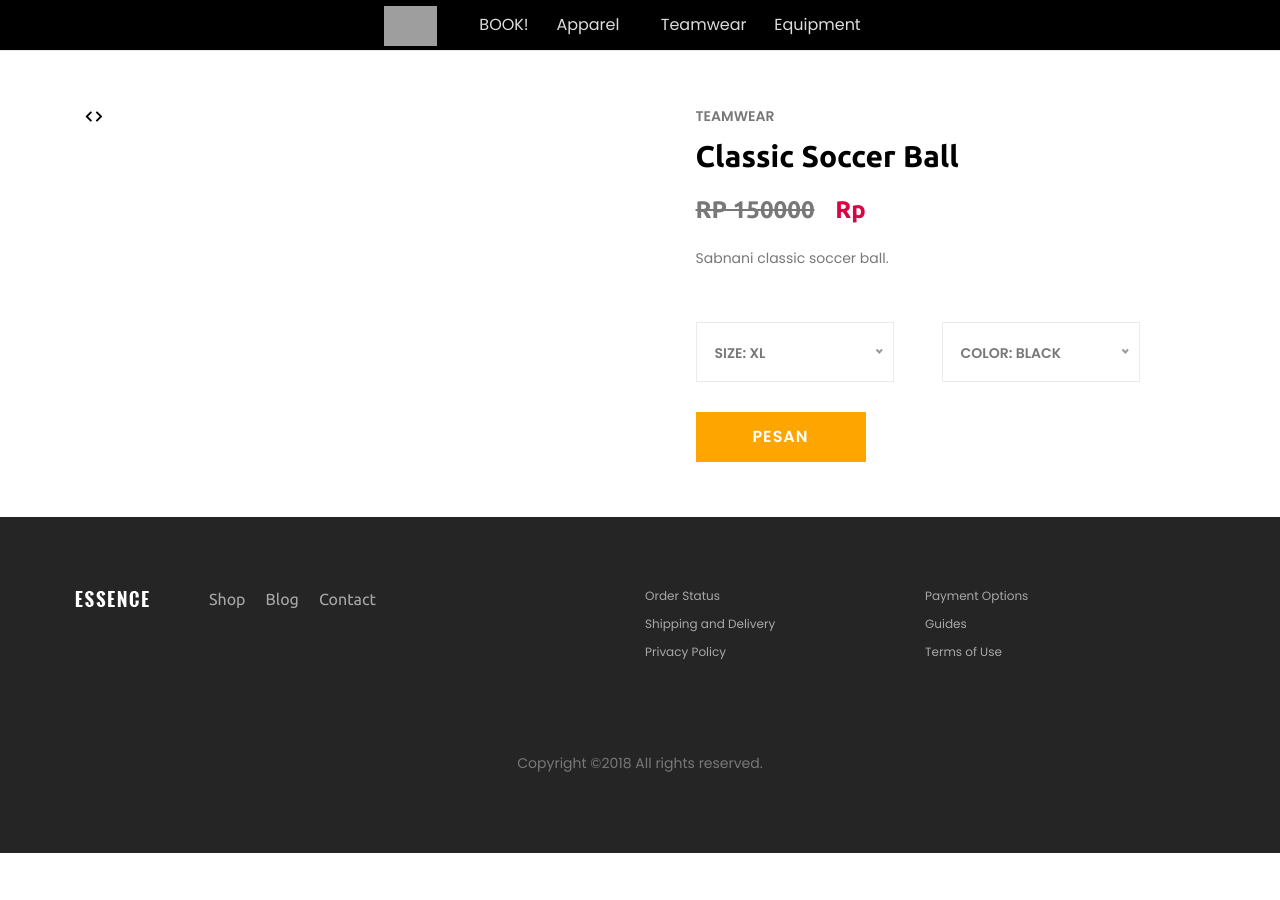
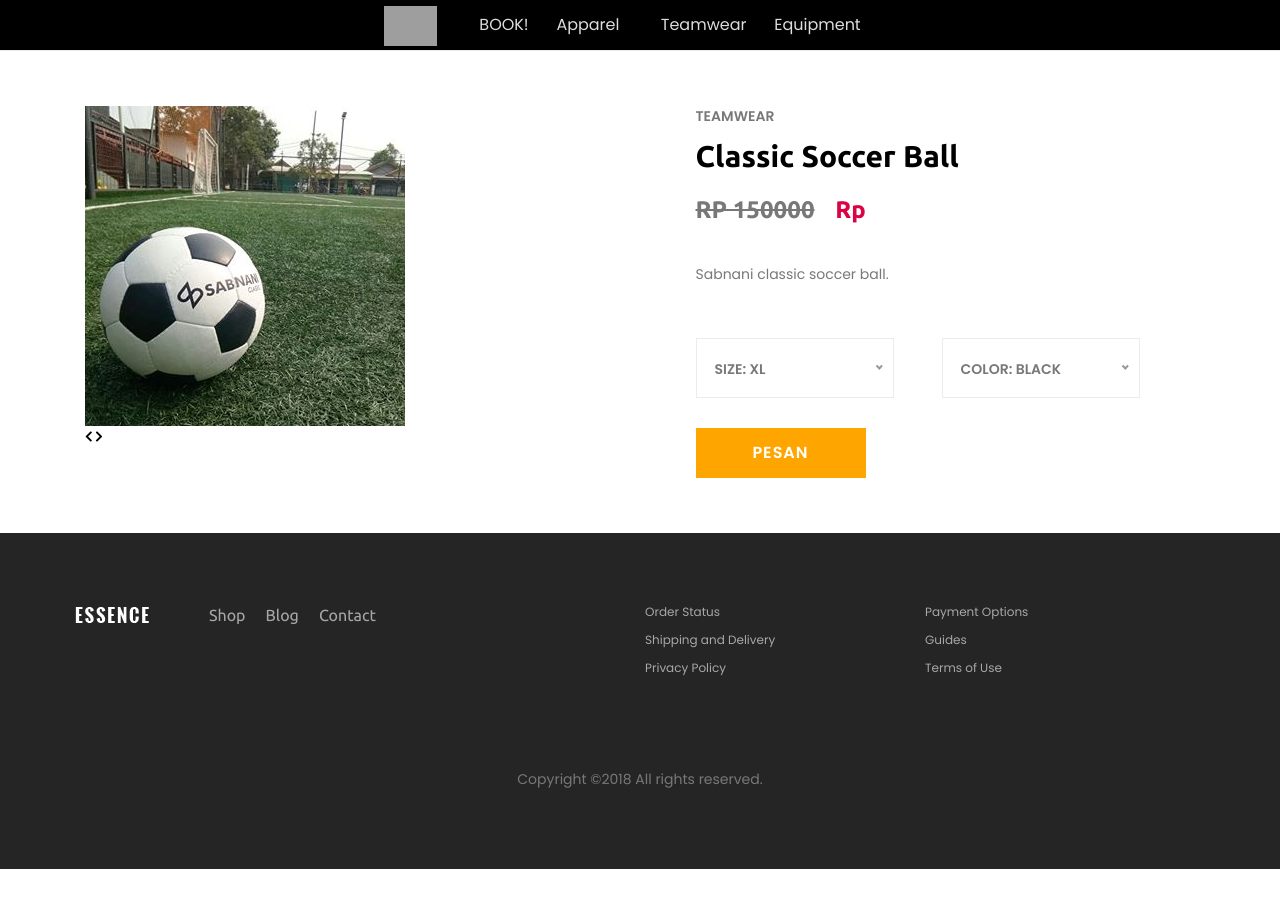
Before and after one commit to kemtol/sabnanifootball, a Jekyll site: the page built from _product/ball.markdown, in a window 1280 px wide. Built offline with Jekyll 4.4.1, drawn with Linux system fonts in a browser that asks for light colours; nearby versions of some CDN libraries; some web fonts are replaced; grey boxes are pictures that could not be loaded.

Commit message:
Updated Ball

```diff
--- a/_product/ball.markdown
+++ b/_product/ball.markdown
@@ -5,8 +5,10 @@ permalink: "/product/jual-bola-mini-soccer.html"
 categories:
 - equipment
 price: 150000
-cover:
+cover: "/uploads/contoh-item-bola.jpg"
 layout: product
 ---
 
+![contoh-item-bola.jpg](/uploads/contoh-item-bola.jpg)
+
 Sabnani classic soccer ball.
```
